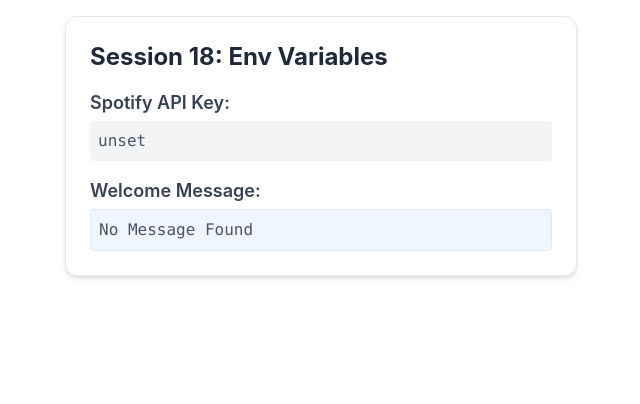
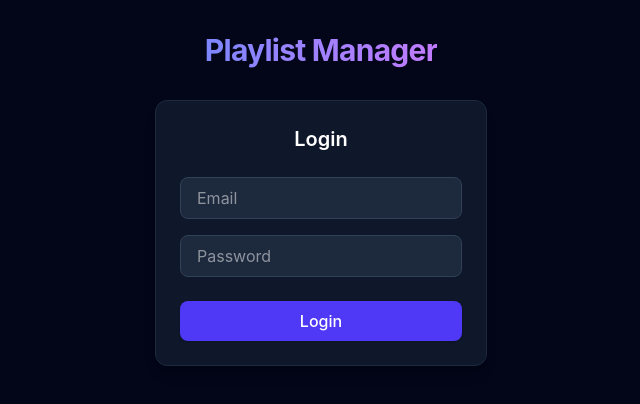
Before and after one commit to ksb1701/Assignments, a React (Vite) app in the folder react-advanced/: page / in a window 1280 px wide. Shown: the top 404 px of the page, without its empty margins (319-959 px from the left). Built offline with nearby package versions, Linux system fonts and the light colour scheme; no server answers; the HTML template or start-up script is replaced by a standard one.

Commit message:
Session 19 tasks.

```diff
--- a/react-advanced/src/App.tsx
+++ b/react-advanced/src/App.tsx
@@ -1,7 +1,7 @@
-import EnvDemo from "./Session_18/EnvDemo";
+import Session19App from "./Session_19/Session19App";
 
 export default function App() {
   return (
-    <EnvDemo />
+    <Session19App />
   );
 }
--- /dev/null
+++ b/react-advanced/src/Session_19/LoginForm.tsx
@@ -0,0 +1,63 @@
+import { useState } from "react";
+import PlaylistList from "./PlaylistList";
+
+const LoginForm: React.FC = () => {
+  const [email, setEmail] = useState("");
+  const [password, setPassword] = useState("");
+  const [isLoggedIn, setIsLoggedIn] = useState(false);
+
+  const handleLogin = (e: React.SubmitEvent) => {
+    e.preventDefault();
+
+    if (email && password) {
+      setIsLoggedIn(true);
+    }
+  };
+
+  if (isLoggedIn) {
+    return (
+      <div className="flex flex-col gap-6 w-full max-w-md mx-auto">
+        <div className="p-6 bg-emerald-950/40 border border-emerald-500 rounded-xl text-center">
+          <h2 className="text-xl font-bold text-emerald-400">Welcome, {email}!</h2>
+          <button
+            onClick={() => setIsLoggedIn(false)}
+            className="mt-4 px-4 py-2 bg-slate-800 hover:bg-slate-700 rounded-lg text-sm transition text-white"
+          >
+            Logout
+          </button>
+        </div>
+        <PlaylistList />
+      </div>
+    );
+  }
+
+  return (
+    <form onSubmit={handleLogin} className="flex flex-col gap-4 max-w-sm mx-auto p-6 bg-slate-900 rounded-xl shadow-lg border border-slate-800">
+      <h2 className="text-xl font-semibold text-white text-center mb-2">Login</h2>
+      <input
+        type="email"
+        placeholder="Email"
+        value={email}
+        onChange={(e) => setEmail(e.target.value)}
+        className="px-4 py-2 bg-slate-800 rounded-lg border border-slate-700 text-white focus:outline-none focus:border-indigo-500"
+        required
+      />
+      <input
+        type="password"
+        placeholder="Password"
+        value={password}
+        onChange={(e) => setPassword(e.target.value)}
+        className="px-4 py-2 bg-slate-800 rounded-lg border border-slate-700 text-white focus:outline-none focus:border-indigo-500"
+        required
+      />
+      <button
+        type="submit"
+        className="mt-2 px-4 py-2 bg-indigo-600 hover:bg-indigo-500 text-white font-medium rounded-lg shadow transition"
+      >
+        Login
+      </button>
+    </form>
+  );
+};
+
+export default LoginForm;
--- /dev/null
+++ b/react-advanced/src/Session_19/PlaylistList.tsx
@@ -0,0 +1,41 @@
+import React from 'react';
+import { useSelector, useDispatch } from 'react-redux';
+import { deleteSong, type Song } from './playlistSlice';
+
+const PlaylistList: React.FC = () => {
+  const songs = useSelector((state: any) => state.playlist);
+  const dispatch = useDispatch();
+
+  return (
+    <div className="w-full max-w-md mx-auto p-6 bg-slate-900 rounded-xl shadow-lg border border-slate-800 text-white">
+      <h2 className="text-xl font-bold mb-4">Your Playlist</h2>
+
+      {songs.length === 0 ? (
+        <p className="text-slate-400">No songs in your playlist.</p>
+      ) : (
+        <ul className="flex flex-col gap-3">
+          {songs.map((song: Song) => (
+            <li
+              key={song.id}
+              className="flex items-center justify-between p-3 bg-slate-800 rounded-lg border border-slate-700"
+            >
+              <div>
+                <p className="font-semibold text-white">{song.title}</p>
+                <p className="text-sm text-slate-400">{song.artist}</p>
+              </div>
+
+              <button
+                onClick={() => dispatch(deleteSong(song.id))}
+                className="px-3 py-1.5 bg-rose-600/80 hover:bg-rose-600 text-white text-xs font-semibold rounded-md shadow transition"
+              >
+                Remove
+              </button>
+            </li>
+          ))}
+        </ul>
+      )}
+    </div>
+  );
+};
+
+export default PlaylistList;
--- /dev/null
+++ b/react-advanced/src/Session_19/Session19App.tsx
@@ -0,0 +1,18 @@
+import { Provider } from "react-redux";
+import { store } from "./store";
+import LoginForm from "./LoginForm";
+
+const Session19App: React.FC = () => {
+  return (
+    <Provider store={store}>
+      <div className="min-h-screen bg-slate-950 text-white p-8 flex flex-col items-center gap-8 font-sans">
+        <h1 className="text-3xl font-bold tracking-tight bg-linear-to-r from-indigo-400 to-purple-400 bg-clip-text text-transparent">
+          Playlist Manager
+        </h1>
+        <LoginForm />
+      </div>
+    </Provider>
+  );
+};
+
+export default Session19App;
--- /dev/null
+++ b/react-advanced/src/Session_19/playlistSlice.ts
@@ -0,0 +1,35 @@
+import { createSlice, type PayloadAction } from '@reduxjs/toolkit';
+
+export interface Song {
+  id: string;
+  title: string;
+  artist: string;
+}
+
+const initialState: Song[] = [
+  { id: '1', title: 'Bohemian Rhapsody', artist: 'Queen' },
+  { id: '2', title: 'Hotel California', artist: 'Eagles' },
+];
+
+const playlistSlice = createSlice({
+  name: 'playlist',
+  initialState,
+  reducers: {
+    addSong: (state, action: PayloadAction<Song>) => {
+      state.push(action.payload);
+    },
+    deleteSong: (state, action: PayloadAction<string>) => {
+      return state.filter(song => song.id !== action.payload);
+    },
+    editSong: (state, action: PayloadAction<Song>) => {
+      const existingSong = state.find(song => song.id === action.payload.id);
+      if (existingSong) {
+        existingSong.title = action.payload.title;
+        existingSong.artist = action.payload.artist;
+      }
+    }
+  },
+});
+
+export const { addSong, deleteSong, editSong } = playlistSlice.actions;
+export default playlistSlice.reducer;
--- /dev/null
+++ b/react-advanced/src/Session_19/store.ts
@@ -0,0 +1,8 @@
+import { configureStore } from "@reduxjs/toolkit";
+import playlistReducer from "./playlistSlice";
+
+export const store = configureStore({
+  reducer: {
+    playlist: playlistReducer
+  }
+});
```
Also changed, not shown: react-advanced/src/Session_19/README.md (added).
